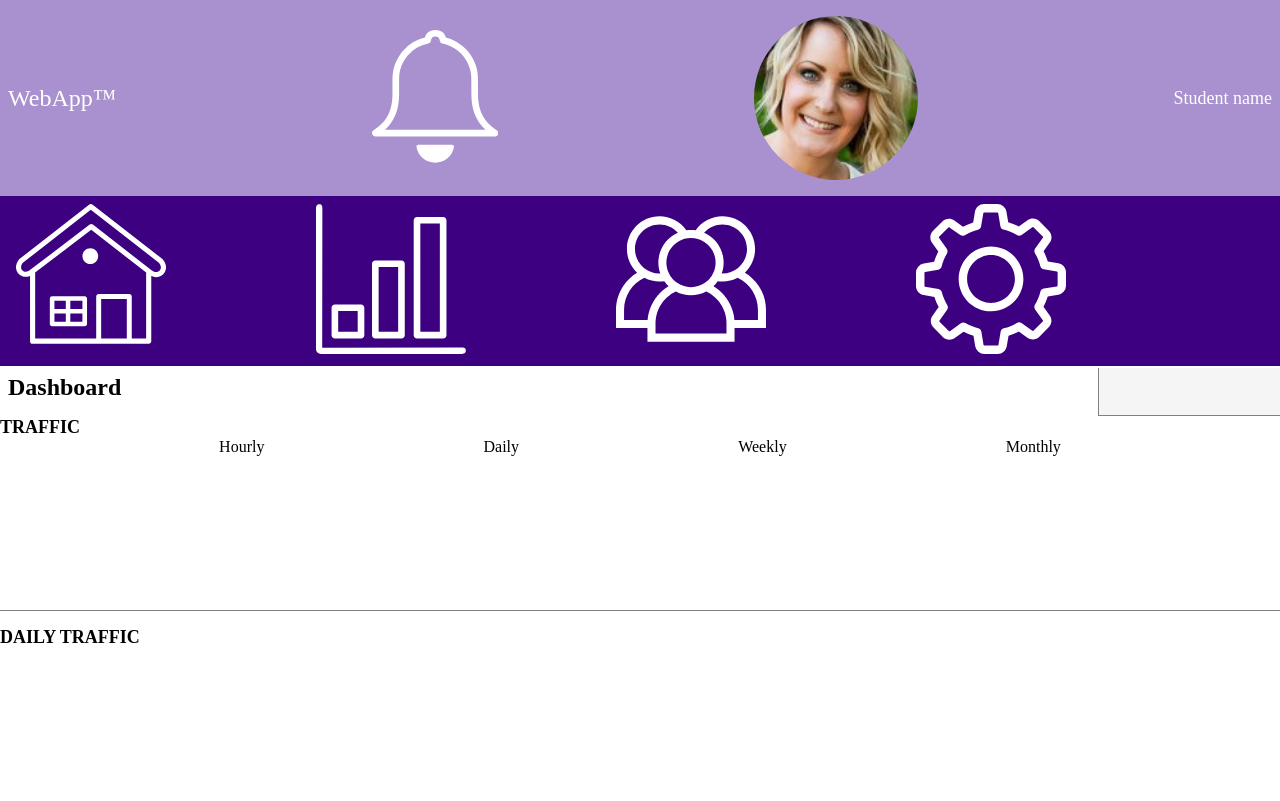
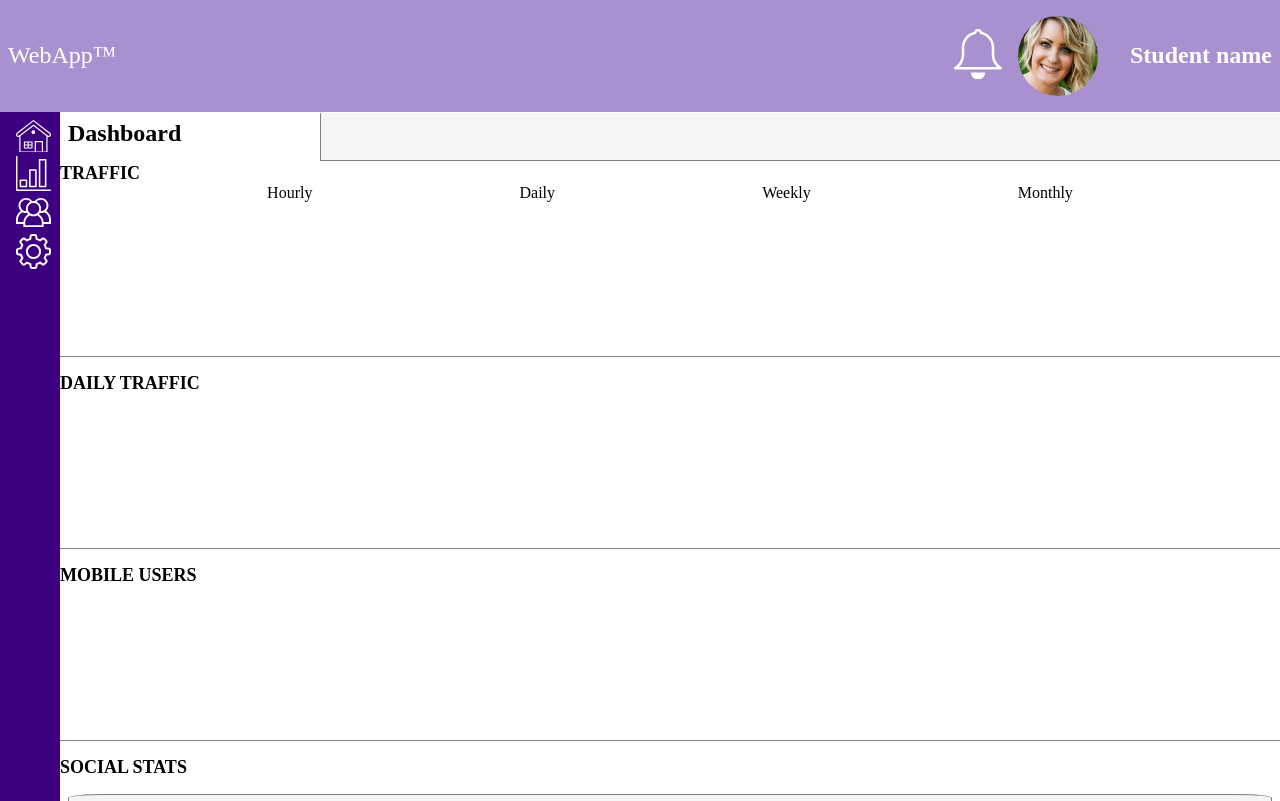
Before and after one commit to Paulino101/techDegreeProject7, a plain HTML site: page index.html in a window 1280 px wide. Shown: the top 801 px of the page. Drawn offline with Linux system fonts and the light colour scheme.

Commit message:
started tablet view

```diff
--- a/css/styles.scss
+++ b/css/styles.scss
@@ -111,9 +111,7 @@ h3 {
   height: 6rem;
   width: 6rem;
 }
-// svg > circle {
-//   color: purple;
-// }
+
 .social-container {
   display: flex;
   background-color: whitesmoke;
@@ -214,7 +212,47 @@ h3 {
 // Tablet Media Queries //
 //////////////////////////
 @media (min-width: 768px) {
+  /////////////
+  ///Header///
+  ////////////
+  .tablet-container {
+    display: flex;
+    flex-direction: row;
+    flex-wrap: nowrap;
+    align-content: center;
+    justify-content: space-between;
+    align-items: center;
+  }
+  .tablet-container > img {
+    width: 25%;
+  }
+  .bell-icon-svg > svg {
+    width: 3rem;
+  }
+  //////////
+  ///nav///
+  /////////
+  .grid-container {
+    grid-template-columns: 60px 1fr;
+    grid-template-areas:
+      "header header"
+      "nav main";
+  }
+  nav {
+    flex-direction: column;
+    align-content: center;
+  }
+  a > svg {
+    width: 125%;
+  }
+  //////////
+  ///main///
+  //////////
+  .main-search {
+    width: 75vw;
+  }
 }
+
 // // Desktop Media Queries //
 
 // @media (min-width: 1024) {
--- a/index.html
+++ b/index.html
@@ -11,6 +11,7 @@
   <body class="grid-container">
     <header>
       <h1>WebApp&trade;</h1>
+      <div class="tablet-container">
         <div class="bell-icon-svg">
           <svg xmlns="http://www.w3.org/2000/svg" viewBox="0 0 117.033 122.88">
             <path
@@ -21,6 +22,7 @@
         </div>
         <img src="images/member-1.jpg" alt="member-1" class="profile-image" />
         <h2>Student name</h2>
+      </div>
     </header>
     <nav>
       <a href="#"
```
Also changed, not shown: css/styles.css, 1 other file. Lines whose indentation alone changed are shown as unchanged.
